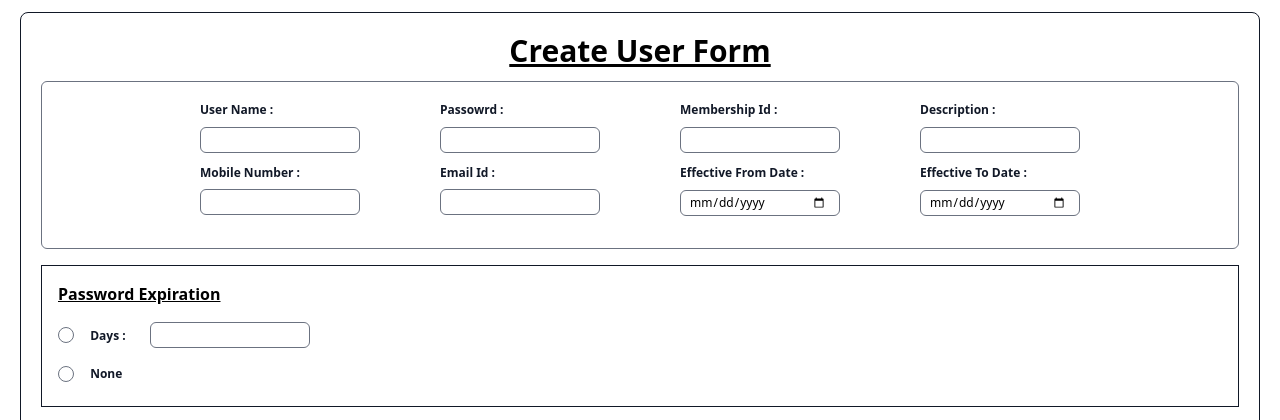
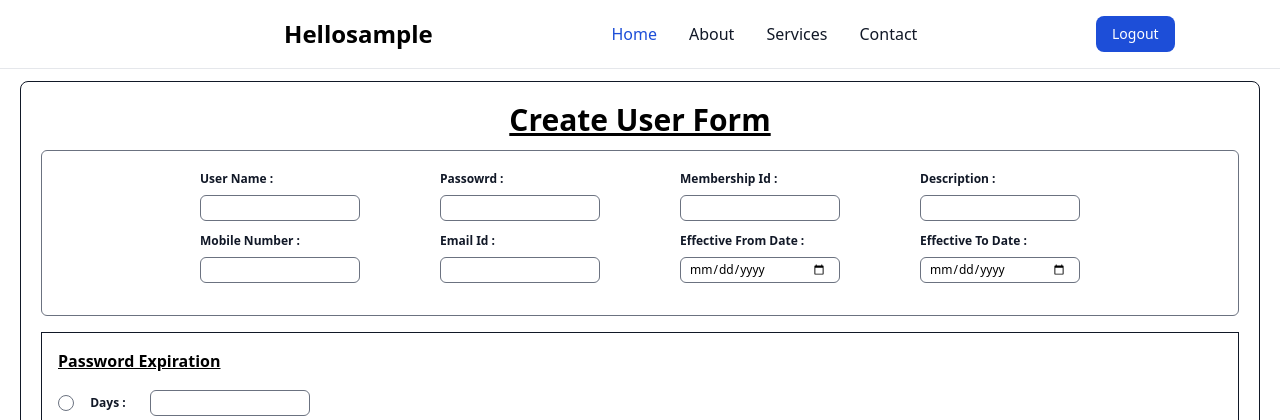
Before and after one commit to manishb70/membershipProject, a PHP site: page /User/create_User.php in a window 1280 px wide. Shown: the top 420 px of the page. Run offline with PHP 8.4, Linux system fonts and the light colour scheme; the visitor is signed in with stand-in values (Sample User, id 1); some libraries are stand-ins or nearby versions.

Commit message:
first commit

```diff
--- a/User/create_User.php
+++ b/User/create_User.php
@@ -1,3 +1,6 @@
+<?php include("./navbar.php")     ?>
+
+
 <!DOCTYPE html>
 <html lang="en">
 
--- /dev/null
+++ b/User/navbar.php
@@ -0,0 +1,72 @@
+<?php
+
+
+
+
+
+
+session_start();
+
+if (!isset($_SESSION["username"])) {
+
+
+
+
+    header("location:login.php");
+
+
+
+
+}
+
+
+
+
+?>
+
+
+<nav class="bg-white dark:bg-gray-900  w-full z-20 top-0 start-0 border-b border-gray-200 dark:border-gray-600">
+    <div class="max-w-screen-xl flex flex-wrap items-center justify-around mx-auto p-4">
+        <a href="https://flowbite.com/" class="flex items-center space-x-3 rtl:space-x-reverse">
+
+        </a>
+        <span class="self-center text-2xl font-semibold whitespace-nowrap dark:text-white">
+            Hello<?php echo $_SESSION["username"] ?></span>
+        <div class="flex md:order-2 space-x-3 md:space-x-0 rtl:space-x-reverse">
+            <a href="logout.php" type="button"
+                class="text-white bg-blue-700 hover:bg-blue-800 focus:ring-4 focus:outline-none focus:ring-blue-300 font-medium rounded-lg text-sm px-4 py-2 text-center dark:bg-blue-600 dark:hover:bg-blue-700 dark:focus:ring-blue-800">Logout</a>
+            <button data-collapse-toggle="navbar-sticky" type="button"
+                class="inline-flex items-center p-2 w-10 h-10 justify-center text-sm text-gray-500 rounded-lg md:hidden hover:bg-gray-100 focus:outline-none focus:ring-2 focus:ring-gray-200 dark:text-gray-400 dark:hover:bg-gray-700 dark:focus:ring-gray-600"
+                aria-controls="navbar-sticky" aria-expanded="false">
+                <span class="sr-only">Open main menu</span>
+                <svg class="w-5 h-5" aria-hidden="true" xmlns="http://www.w3.org/2000/svg" fill="none"
+                    viewBox="0 0 17 14">
+                    <path stroke="currentColor" stroke-linecap="round" stroke-linejoin="round" stroke-width="2"
+                        d="M1 1h15M1 7h15M1 13h15" />
+                </svg>
+            </button>
+        </div>
+        <div class="items-center justify-between hidden w-full md:flex md:w-auto md:order-1" id="navbar-sticky">
+            <ul
+                class="flex flex-col p-4 md:p-0 mt-4 font-medium border border-gray-100 rounded-lg bg-gray-50 md:space-x-8 rtl:space-x-reverse md:flex-row md:mt-0 md:border-0 md:bg-white dark:bg-gray-800 md:dark:bg-gray-900 dark:border-gray-700">
+                <li>
+                    <a href="../testdash.php"
+                        class="block py-2 px-3 text-white bg-blue-700 rounded md:bg-transparent md:text-blue-700 md:p-0 md:dark:text-blue-500"
+                        aria-current="page">Home</a>
+                </li>
+                <li>
+                    <a href="#"
+                        class="block py-2 px-3 text-gray-900 rounded hover:bg-gray-100 md:hover:bg-transparent md:hover:text-blue-700 md:p-0 md:dark:hover:text-blue-500 dark:text-white dark:hover:bg-gray-700 dark:hover:text-white md:dark:hover:bg-transparent dark:border-gray-700">About</a>
+                </li>
+                <li>
+                    <a href="#"
+                        class="block py-2 px-3 text-gray-900 rounded hover:bg-gray-100 md:hover:bg-transparent md:hover:text-blue-700 md:p-0 md:dark:hover:text-blue-500 dark:text-white dark:hover:bg-gray-700 dark:hover:text-white md:dark:hover:bg-transparent dark:border-gray-700">Services</a>
+                </li>
+                <li>
+                    <a href="#"
+                        class="block py-2 px-3 text-gray-900 rounded hover:bg-gray-100 md:hover:bg-transparent md:hover:text-blue-700 md:p-0 md:dark:hover:text-blue-500 dark:text-white dark:hover:bg-gray-700 dark:hover:text-white md:dark:hover:bg-transparent dark:border-gray-700">Contact</a>
+                </li>
+            </ul>
+        </div>
+    </div>
+</nav>
--- a/User/search_User.php
+++ b/User/search_User.php
@@ -1,3 +1,6 @@
+<?php include("./navbar.php")     ?>
+
+
 <!DOCTYPE html>
 <html lang="en">
 
--- a/membership/create_Membership.php
+++ b/membership/create_Membership.php
@@ -1,3 +1,7 @@
+
+<?php include("./navbar.php")     ?>
+
+
 <!DOCTYPE html>
 <html lang="en">
 
--- a/membership/search_Membership.php
+++ b/membership/search_Membership.php
@@ -1,3 +1,7 @@
+
+<?php include("./navbar.php")     ?>
+
+
 <!DOCTYPE html>
 <html lang="en">
 
```
Also changed, not shown: membership/navbar.php (added, +72 -0 lines).
